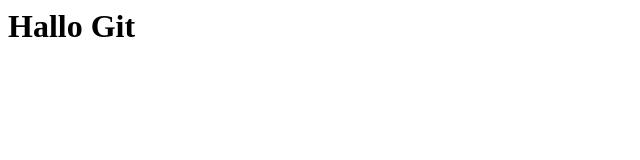
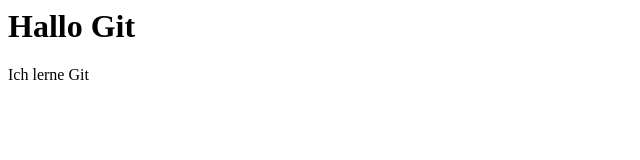
Before and after one commit to minhphuongpham615-sketch/git-uebung-tag7, a plain HTML site: page index.html in a window 1280 px wide. Shown: the full height of the page, 0-640 px from the left. Drawn offline with Linux system fonts and the light colour scheme.

Commit message:
add paragraph

```diff
--- a/index.html
+++ b/index.html
@@ -1 +1,2 @@
 <h1>Hallo Git</h1
+<p>Ich lerne Git</p>
```
